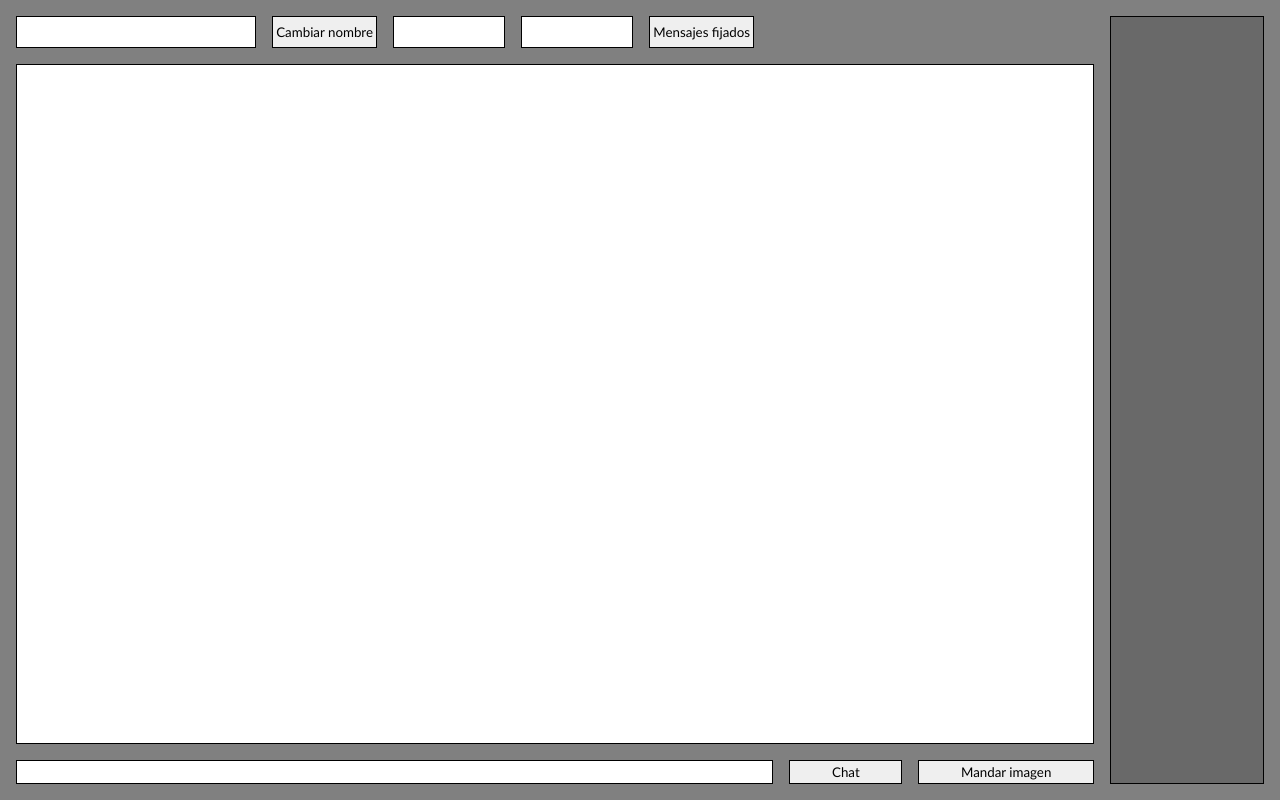
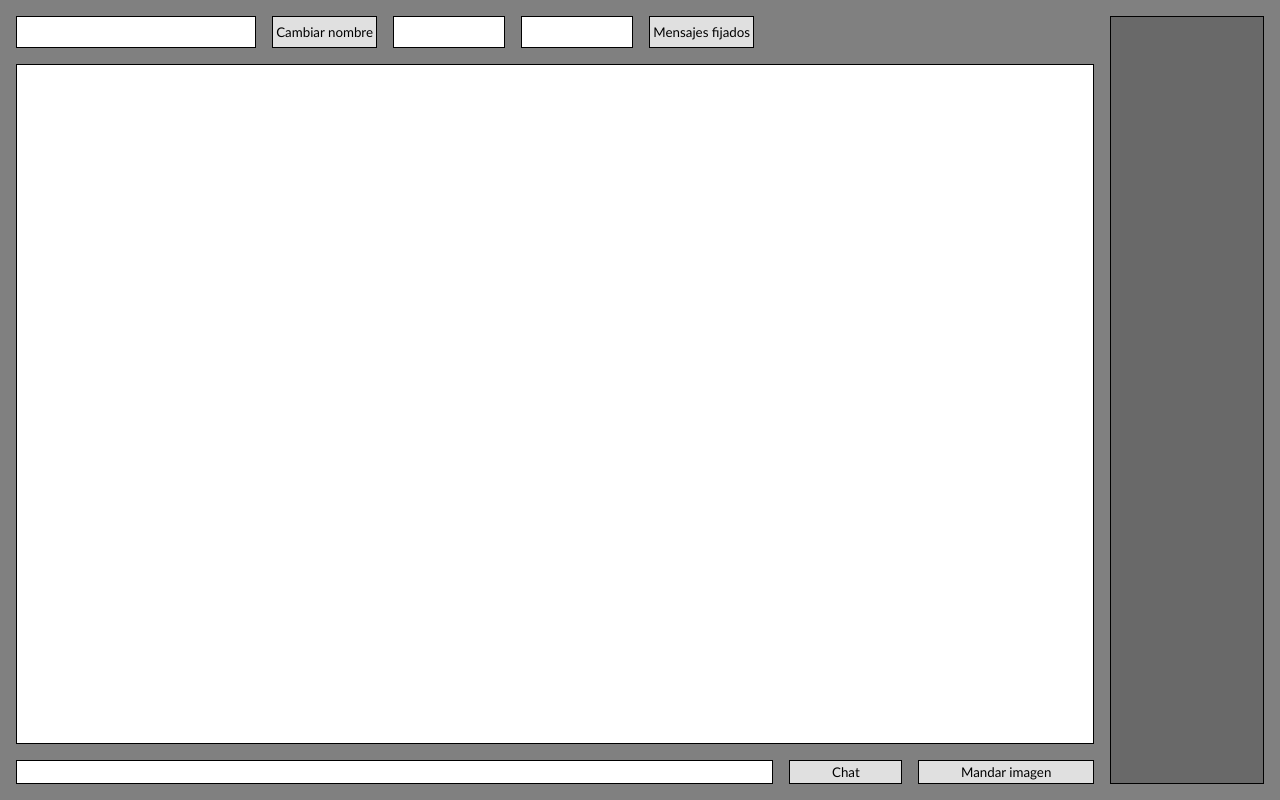
Before and after one commit to DGamers-64/chat-online, a website: page public/index.html in a window 1280 px wide. Drawn offline with Linux system fonts and the light colour scheme; no server answers.

Commit message:
Pequeño cambio a los botones del cliente

```diff
--- a/public/styles.css
+++ b/public/styles.css
@@ -126,6 +126,10 @@ main {
     border: 1px solid black;
 }
 
+button {
+    background-color: #e0e0e0;
+}
+
 button:hover {
     background-color: #b6b6b6;
     cursor: pointer;
```
